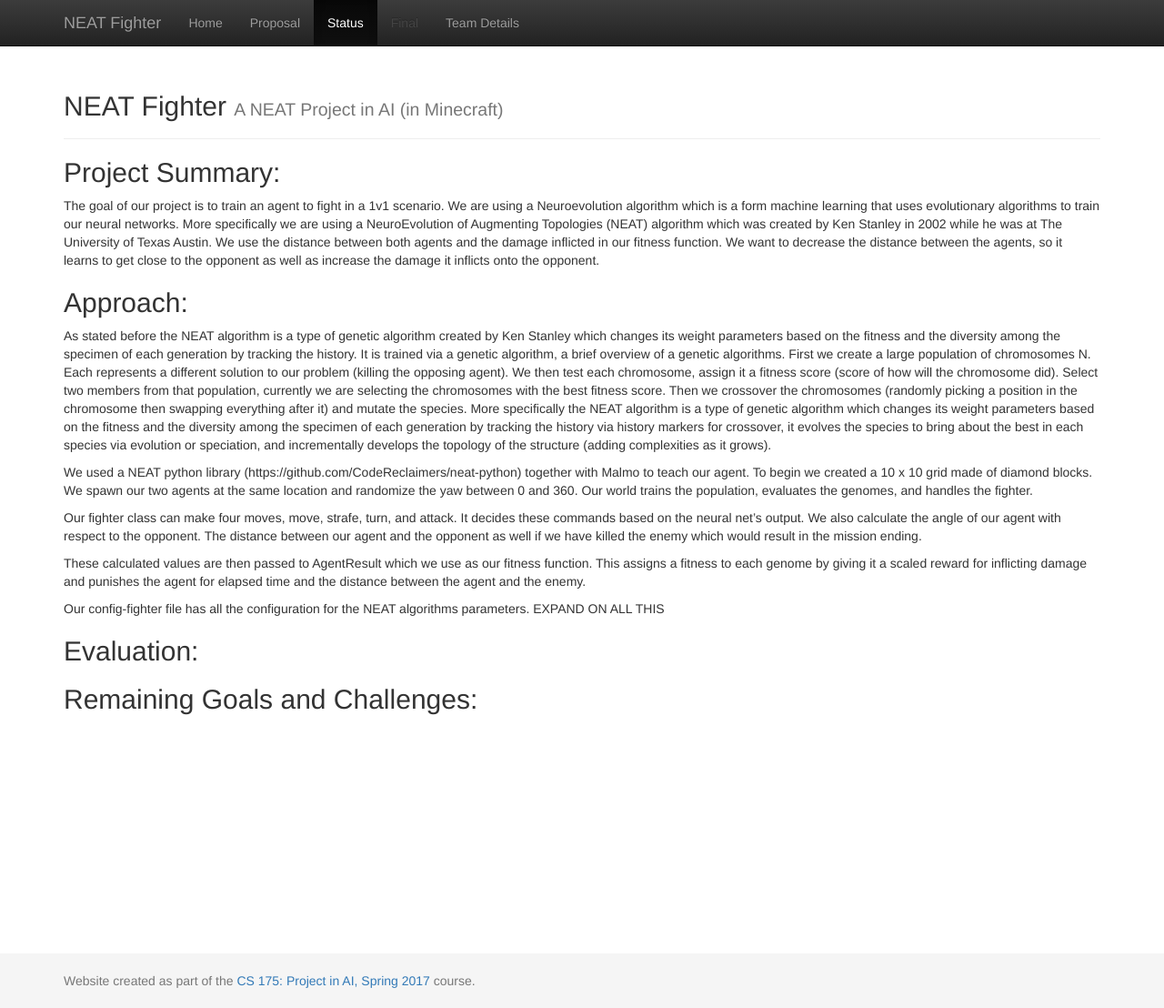
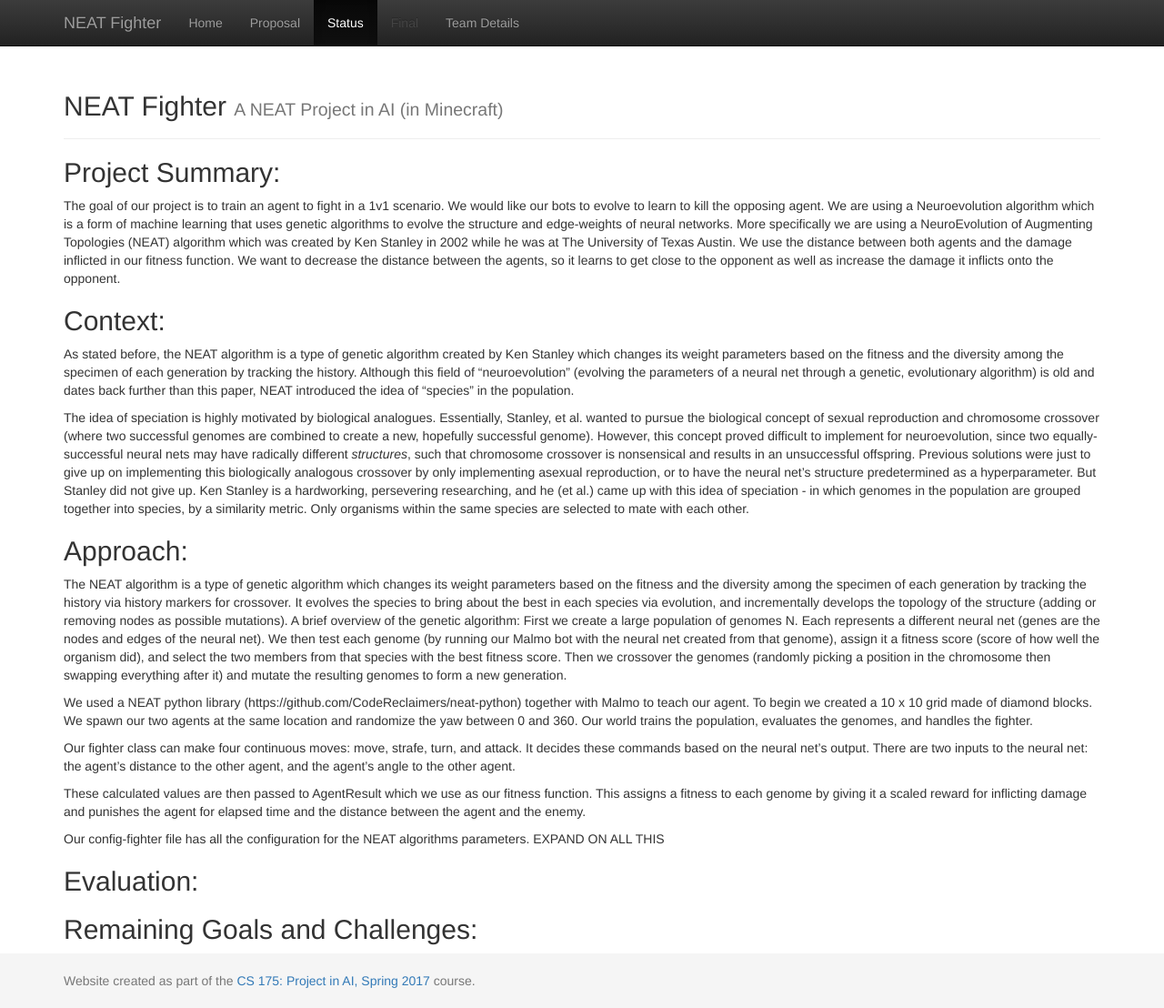
Before and after one commit to UCI-CS-175-Cool-Kids-Club/Neat_Fighter, a Jekyll site: the page built from docs/status.md, in a window 1280 px wide and 1108 px high. Shown: the whole window at 91% size. Built offline with Jekyll 4.4.1, drawn with Linux system fonts in a browser that asks for light colours.

Commit message:
proofread

```diff
--- a/docs/status.md
+++ b/docs/status.md
@@ -3,14 +3,19 @@ layout: default
 title:  Status
 ---
 ## Project Summary:
-The goal of our project is to train an agent to fight in a 1v1 scenario. We are using a Neuroevolution algorithm which is a form machine learning that uses evolutionary algorithms to train our neural networks. More specifically we are using a NeuroEvolution of Augmenting Topologies (NEAT) algorithm which was created by Ken Stanley in 2002 while he was at The University of Texas Austin. We use the distance between both agents and the damage inflicted in our fitness function. We want to decrease the distance between the agents, so it learns to get close to the opponent as well as increase the damage it inflicts onto the opponent.
+The goal of our project is to train an agent to fight in a 1v1 scenario. We would like our bots to evolve to learn to kill the opposing agent.  We are using a Neuroevolution algorithm which is a form of machine learning that uses genetic algorithms to evolve the structure and edge-weights of neural networks. More specifically we are using a NeuroEvolution of Augmenting Topologies (NEAT) algorithm which was created by Ken Stanley in 2002 while he was at The University of Texas Austin. We use the distance between both agents and the damage inflicted in our fitness function. We want to decrease the distance between the agents, so it learns to get close to the opponent as well as increase the damage it inflicts onto the opponent.
+
+## Context:
+As stated before, the NEAT algorithm is a type of genetic algorithm created by Ken Stanley which changes its weight parameters based on the fitness and the diversity among the specimen of each generation by tracking the history.  Although this field of "neuroevolution" (evolving the parameters of a neural net through a genetic, evolutionary algorithm) is old and dates back further than this paper, NEAT introduced the idea of "species" in the population.
+
+The idea of speciation is highly motivated by biological analogues.  Essentially, Stanley, et al. wanted to pursue the biological concept of sexual reproduction and chromosome crossover (where two successful genomes are combined to create a new, hopefully successful genome).  However, this concept proved difficult to implement for neuroevolution, since two equally-successful neural nets may have radically different *structures*, such that chromosome crossover is nonsensical and results in an unsuccessful offspring.  Previous solutions were just to give up on implementing this biologically analogous crossover by only implementing asexual reproduction, or to have the neural net's structure predetermined as a hyperparameter.  But Stanley did not give up.  Ken Stanley is a hardworking, persevering researching, and he (et al.) came up with this idea of speciation - in which genomes in the population are grouped together into species, by a similarity metric.  Only organisms within the same species are selected to mate with each other.
 
 ## Approach:
-As stated before the NEAT algorithm is a type of genetic algorithm created by Ken Stanley which changes its weight parameters based on the fitness and the diversity among the specimen of each generation by tracking the history. It is trained via a genetic algorithm, a brief overview of a genetic algorithms. First we create a large population of chromosomes N. Each represents a different solution to our problem (killing the opposing agent). We then test each chromosome, assign it a fitness score (score of how will the chromosome did). Select two members from that population, currently we are selecting the chromosomes with the best fitness score. Then we crossover the chromosomes (randomly picking a position in the chromosome then swapping everything after it) and mutate the species. More specifically the NEAT algorithm is a type of genetic algorithm which changes its weight parameters based on the fitness and the diversity among the specimen of each generation by tracking the history via history markers for crossover, it evolves the species to bring about the best in each species via evolution or speciation, and incrementally develops the topology of the structure (adding complexities as it grows).
+ The NEAT algorithm is a type of genetic algorithm which changes its weight parameters based on the fitness and the diversity among the specimen of each generation by tracking the history via history markers for crossover.  It evolves the species to bring about the best in each species via evolution, and incrementally develops the topology of the structure (adding or removing nodes as possible mutations).  A brief overview of the genetic algorithm: First we create a large population of genomes N. Each represents a different neural net (genes are the nodes and edges of the neural net).  We then test each genome (by running our Malmo bot with the neural net created from that genome), assign it a fitness score (score of how well the organism did), and select the two members from that species with the best fitness score. Then we crossover the genomes (randomly picking a position in the chromosome then swapping everything after it) and mutate the resulting genomes to form a new generation.
 
 We used a NEAT python library (https://github.com/CodeReclaimers/neat-python) together with Malmo to teach our agent. To begin we created a 10 x 10 grid made of diamond blocks. We spawn our two agents at the same location and randomize the yaw between 0 and 360. Our world trains the population, evaluates the genomes, and handles the fighter.
 
-Our fighter class can make four moves, move, strafe, turn, and attack. It decides these commands based on the neural net’s output. We also calculate the angle of our agent with respect to the opponent. The distance between our agent and the opponent as well if we have killed the enemy which would result in the mission ending.
+Our fighter class can make four continuous moves: move, strafe, turn, and attack. It decides these commands based on the neural net’s output.  There are two inputs to the neural net: the agent's distance to the other agent, and the agent's angle to the other agent.
 
 These calculated values are then passed to AgentResult which we use as our fitness function. This assigns a fitness to each genome by giving it a scaled reward for inflicting damage and punishes the agent for elapsed time and the distance between the agent and the enemy.
 
--- a/src/Fighter.py
+++ b/src/Fighter.py
@@ -28,7 +28,7 @@ def scale_state_inputs(state_inputs):
 def scale_distance(distance):
     return distance/9
 def scale_angle(theta):
-    return (theta/math.pi) - 1
+    return (theta/math.pi)
 
 
 class Fighter:
```
